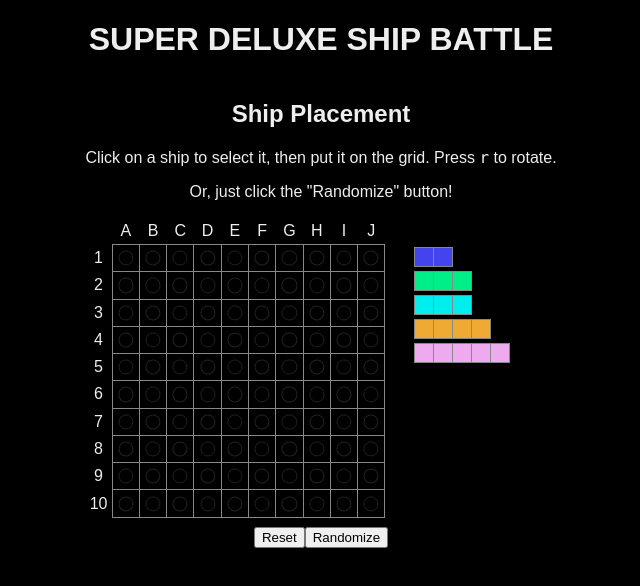
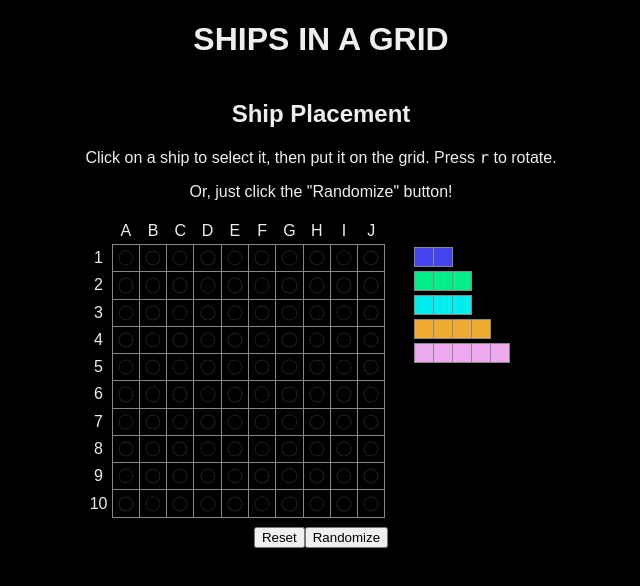
Before and after one commit to avp/ships, a React (Create React App) app: page / in a window 1280 px wide. Shown: the top 586 px of the page, without its empty margins (319-959 px from the left). Built offline with nearby package versions, Linux system fonts and the light colour scheme.

Commit message:
SHIPS IN A GRID

```diff
--- a/public/index.html
+++ b/public/index.html
@@ -22,7 +22,7 @@
       work correctly both with client-side routing and a non-root public URL.
       Learn how to configure a non-root public URL by running `npm run build`.
     -->
-    <title>SUPER DELUXE SHIP BATTLE</title>
+    <title>SHIPS IN A GRID</title>
   </head>
   <body>
     <noscript>You need to enable JavaScript to run this app.</noscript>
--- a/src/App.tsx
+++ b/src/App.tsx
@@ -30,7 +30,7 @@ export default function App() {
 
   return (
     <div className="App">
-      <h1>SUPER DELUXE SHIP BATTLE</h1>
+      <h1>SHIPS IN A GRID</h1>
       {inside}
     </div>
   );
```
